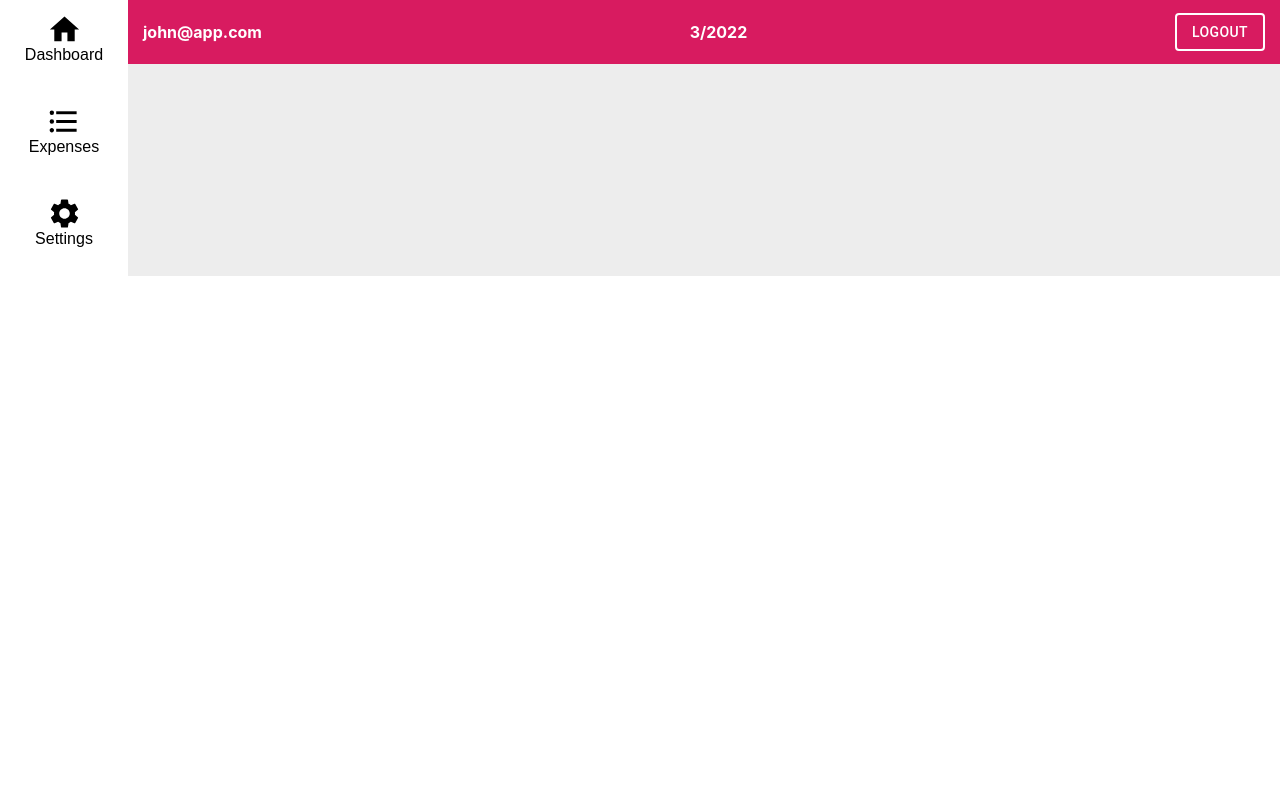
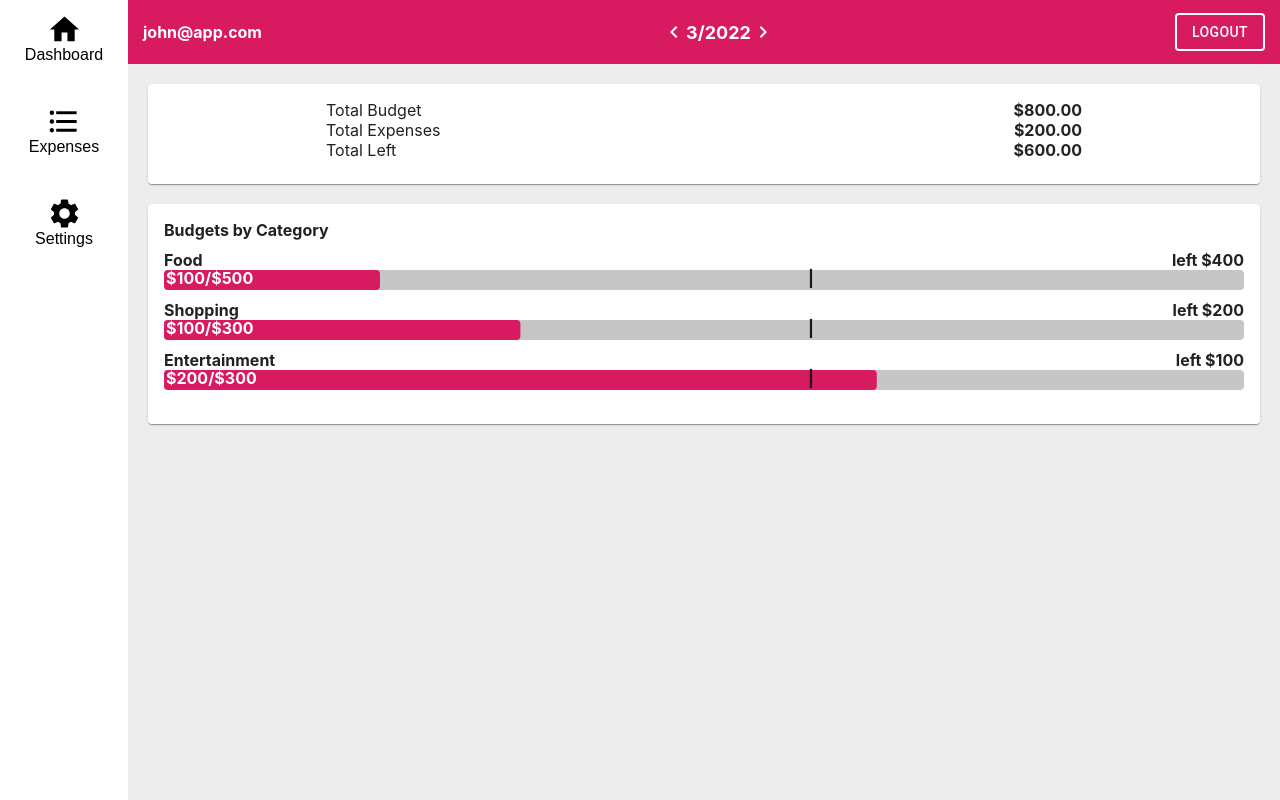
Before and after one commit to jilh/budget, a React (Create React App) app: page /app/dashboard in a window 1280 px wide. Built offline with nearby package versions, Linux system fonts and the light colour scheme.

Commit message:
Completed Dashboard UI

```diff
--- a/src/components/Dashboard.js
+++ b/src/components/Dashboard.js
@@ -1,5 +1,5 @@
-import { Home, Settings, FormatListBulletedTwoTone } from '@mui/icons-material';
-import { AppBar, Button, Toolbar, Typography } from '@mui/material';
+import { Home, Settings, FormatListBulletedTwoTone, ChevronLeft, ChevronRight } from '@mui/icons-material';
+import { AppBar, Button, Card, CardContent, CardHeader, LinearProgress, Toolbar, Typography } from '@mui/material';
 import '../styles/Dashboard.css';
 
 const Dashboard = () => {
@@ -14,11 +14,78 @@ const Dashboard = () => {
             <div className='main-section'>
                 <div className='app-bar'>
                     <b>john@app.com</b>
-                    <h4>3/2022</h4>
+                    <h4><ChevronLeft />  3/2022  <ChevronRight /></h4>
                     <Button variant="outlined" className='logout-button'>Logout</Button>
                 </div>
                 <div className='main-content'>
+                    <Card>
+                        <CardContent>
+                            <div className='metrics-wrapper'>
+                                <div className='metrics'>
+                                    <div className='info'>
+                                        <p>Total Budget</p>
+                                        <b>$800.00</b>
+                                    </div>
+                                    <div className='info'>
+                                        <p>Total Expenses</p>
+                                        <b>$200.00</b>
+                                    </div>
+                                    <div className='info'>
+                                        <p>Total Left</p>
+                                        <b>$600.00</b>
+                                    </div>
+                                </div>
+                            </div>
+                        </CardContent>
+                    </Card>
 
+                    <Card className='progress-card'>
+                        <CardContent>
+                            <b>Budgets by Category</b>
+
+                            <div className='progress-bar-details'>
+                                <div className='category-info'>
+                                    <b>Food</b>
+                                    <b>left $400</b>
+                                </div>
+                                <div className='progress-info'>
+                                    <div className='progress-metrics'>
+                                        <b>$100/$500</b>
+                                        <b>|</b>
+                                    </div>
+                                    <LinearProgress value={20} variant='determinate' className='progress-bar' />
+                                </div>
+                            </div>
+
+                            <div className='progress-bar-details'>
+                                <div className='category-info'>
+                                    <b>Shopping</b>
+                                    <b>left $200</b>
+                                </div>
+                                <div className='progress-info'>
+                                    <div className='progress-metrics'>
+                                        <b>$100/$300</b>
+                                        <b>|</b>
+                                    </div>
+                                    <LinearProgress value={33} variant='determinate' className='progress-bar' />
+                                </div>
+                            </div>
+
+                            <div className='progress-bar-details'>
+                                <div className='category-info'>
+                                    <b>Entertainment</b>
+                                    <b>left $100</b>
+                                </div>
+                                <div className='progress-info'>
+                                    <div className='progress-metrics'>
+                                        <b>$200/$300</b>
+                                        <b>|</b>
+                                    </div>
+                                    <LinearProgress value={66} variant='determinate' className='progress-bar' />
+                                </div>
+                            </div>
+                        </CardContent>
+                    </Card>
                 </div>
             </div>
         </div>
--- a/src/styles/Dashboard.css
+++ b/src/styles/Dashboard.css
@@ -8,6 +8,7 @@
     width: 128px;
     align-items: center;
     box-sizing: border-box;
+    height: 100vh;
 }
 .menu > button{
     background: none;
@@ -23,6 +24,7 @@
 .main-section{
     background-color: #ededed;
     flex: 1;
+    height: 100vh;
 }
 .app-bar{
     background-color: #d81b60;
@@ -35,7 +37,80 @@
     padding-right: 15px;
     color: #fff;
 }
+.app-bar > h4{
+    font-size: 18px;
+    display: flex;
+    flex-direction: row;
+    align-items: center;
+}
 .app-bar > .logout-button{
     border: 2px solid #fff;
     color: #fff;
 }
+.main-content{
+    padding: 20px;
+}
+.metrics-wrapper{
+    display: flex;
+    flex-direction: column;
+    align-items: center;
+    justify-content: center;
+}
+.metrics{
+    display: flex;
+    flex-direction: column;
+    width: 70%;
+}
+.metrics > .info{
+    display: flex;
+    flex-direction: row;
+    align-items: center;
+    justify-content: space-between;
+}
+.metrics > .info > p{
+    padding: 0;
+    margin: 0;
+}
+.progress-card{
+    margin-top: 20px;
+}
+.progress-bar-details{
+    display: flex;
+    flex-direction: column;
+    margin-top: 10px;
+    margin-bottom: 10px;
+}
+.progress-bar-details > .category-info{
+    display: flex;
+    flex-direction: row;
+    justify-content: space-between;
+    font-weight: lighter;
+}
+.progress-bar-details > .progress-info{
+    display: flex;
+    flex-direction: column;
+    position: relative;
+}
+.progress-info > .progress-metrics{
+    display: flex;
+    flex-direction: row;
+    justify-content: space-between;
+    position: absolute;
+    z-index: 1000;
+    width: 60%;
+    font-weight: lighter;
+    top: -2px;
+    left: 2px;
+}
+.progress-info > .progress-metrics > b:first-of-type{
+    color: #fff;
+}
+.progress-bar{
+    height: 20px !important;
+    border-radius: 4px;
+    background-color: #c6c6c6 !important;
+}
+.progress-bar > span{
+    border-radius: 4px;
+    background-color: #d81b60 !important;
+}
```
